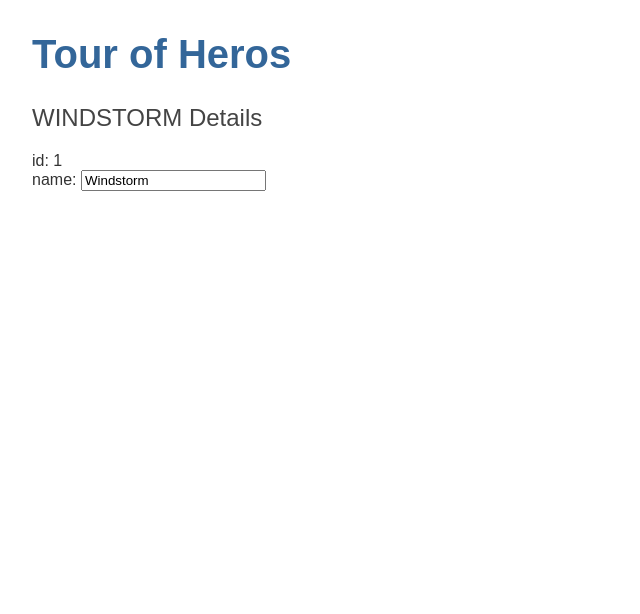
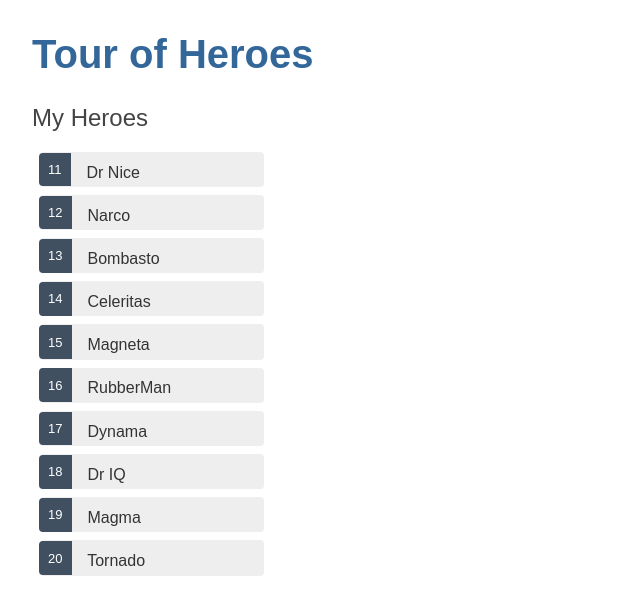
Before and after one commit to solah1701/angular-tour-of-heros, an Angular app: page / in a window 1280 px wide. Shown: the top 614 px of the page, without its empty margins (0-640 px from the left). Built offline with nearby package versions, Linux system fonts and the light colour scheme.

Commit message:
Displaying heroes

```diff
--- a/src/app/app.component.ts
+++ b/src/app/app.component.ts
@@ -6,5 +6,5 @@
   styleUrls: ['./app.component.css']
 })
 export class AppComponent {
-  title = 'Tour of Heros';
+  title = 'Tour of Heroes';
 }
--- a/src/app/heroes/heroes.component.css
+++ b/src/app/heroes/heroes.component.css
@@ -0,0 +1,49 @@
+/* HeroesComponent's private CSS styles */
+.heroes {
+  margin: 0 0 2em 0;
+  list-style-type: none;
+  padding: 0;
+  width: 15em;
+}
+
+  .heroes li {
+    cursor: pointer;
+    position: relative;
+    left: 0;
+    background-color: #EEE;
+    margin: .5em;
+    padding: .3em 0;
+    height: 1.6em;
+    border-radius: 4px;
+  }
+
+    .heroes li:hover {
+      color: #607D8B;
+      background-color: #DDD;
+      left: .1em;
+    }
+
+    .heroes li.selected {
+      background-color: #CFD8DC;
+      color: white;
+    }
+
+      .heroes li.selected:hover {
+        background-color: #BBD8DC;
+        color: white;
+      }
+
+  .heroes .badge {
+    display: inline-block;
+    font-size: small;
+    color: white;
+    padding: 0.8em 0.7em 0 0.7em;
+    background-color: #405061;
+    line-height: 1em;
+    position: relative;
+    left: -1px;
+    top: -4px;
+    height: 1.8em;
+    margin-right: .8em;
+    border-radius: 4px 0 0 4px;
+  }
--- a/src/app/heroes/heroes.component.html
+++ b/src/app/heroes/heroes.component.html
@@ -1,8 +1,6 @@
-<h2>{{hero.name | uppercase}} Details</h2>
-<div><span>id: </span>{{hero.id}}</div>
-<div>
-  <label>
-    name:
-    <input [(ngModel)]="hero.name" placeholder="name" />
-  </label>
-</div>
+<h2>My Heroes</h2>
+<ul class="heroes">
+  <li *ngFor="let hero of heroes">
+    <span class="badge">{{hero.id}}</span> {{hero.name}}
+  </li>
+</ul>
--- a/src/app/heroes/heroes.component.ts
+++ b/src/app/heroes/heroes.component.ts
@@ -1,5 +1,6 @@
 import { Component, OnInit } from '@angular/core';
 import { Hero } from '../hero';
+import { HEROES } from '../mock-heroes';
 
 @Component({
   selector: 'app-heroes',
@@ -14,6 +15,8 @@
     name: 'Windstorm'
   };
 
+  heroes = HEROES;
+
   constructor() { }
 
   ngOnInit(): void {
--- /dev/null
+++ b/src/app/mock-heroes.js
@@ -0,0 +1,15 @@
+"use strict";
+Object.defineProperty(exports, "__esModule", { value: true });
+exports.HEROES = [
+    { id: 11, name: 'Dr Nice' },
+    { id: 12, name: 'Narco' },
+    { id: 13, name: 'Bombasto' },
+    { id: 14, name: 'Celeritas' },
+    { id: 15, name: 'Magneta' },
+    { id: 16, name: 'RubberMan' },
+    { id: 17, name: 'Dynama' },
+    { id: 18, name: 'Dr IQ' },
+    { id: 19, name: 'Magma' },
+    { id: 20, name: 'Tornado' }
+];
+//# sourceMappingURL=mock-heroes.js.map
--- /dev/null
+++ b/src/app/mock-heroes.ts
@@ -0,0 +1,14 @@
+import { Hero } from './hero';
+
+export const HEROES: Hero[] = [
+  { id: 11, name: 'Dr Nice' },
+  { id: 12, name: 'Narco' },
+  { id: 13, name: 'Bombasto' },
+  { id: 14, name: 'Celeritas' },
+  { id: 15, name: 'Magneta' },
+  { id: 16, name: 'RubberMan' },
+  { id: 17, name: 'Dynama' },
+  { id: 18, name: 'Dr IQ' },
+  { id: 19, name: 'Magma' },
+  { id: 20, name: 'Tornado' }
+];
```
Also changed, not shown: 1 other file (tests, documents, lock files or other folders).
